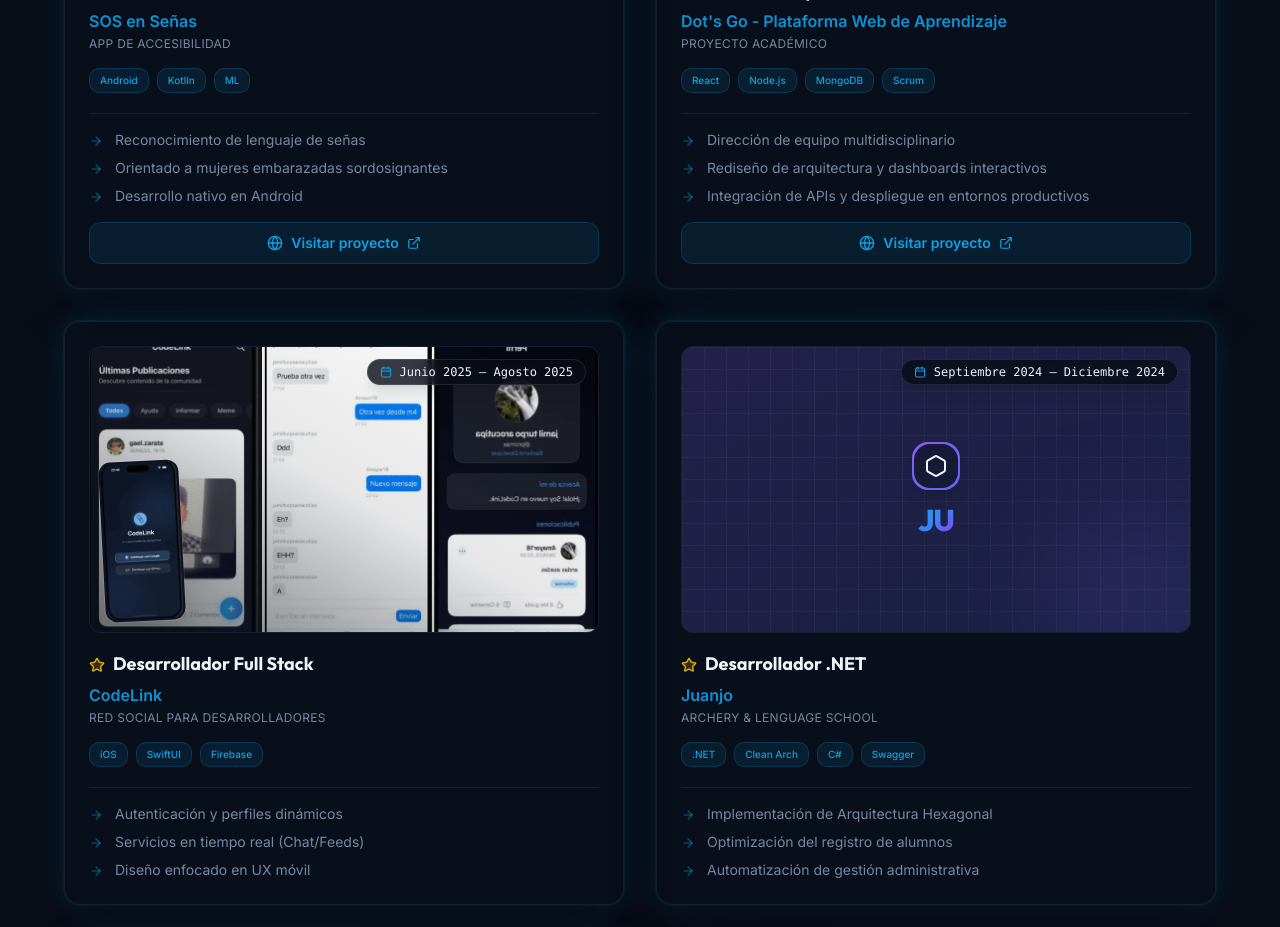
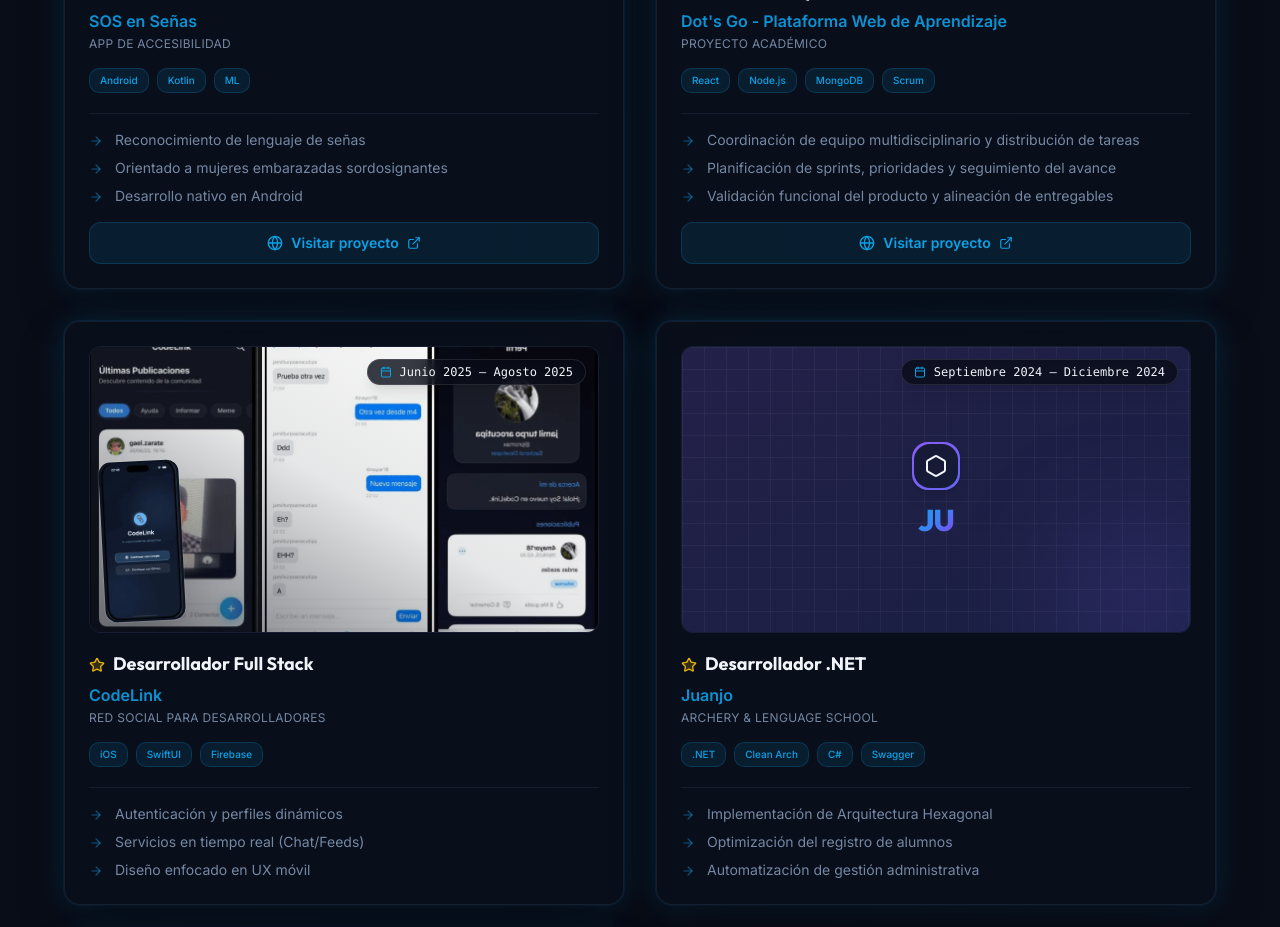
Before and after one commit to JTastico/digital-identity-hub, a React (Vite) app: page /#/ in a window 1280 px wide. Shown: the part 2740-3667 px from the top of the page. Built offline with nearby package versions, Linux system fonts and the light colour scheme; the HTML template or start-up script is replaced by a standard one.

Commit message:
fix(content): align dots go with project management role
- rewrite Dot's Go description around planning and team leadership
- update highlights to reflect coordination, sprint tracking and deliverable validation
- sync CV timeline period with portfolio content

```diff
--- a/src/data/translations.ts
+++ b/src/data/translations.ts
@@ -92,11 +92,11 @@
           period: "Junio 2025 – Enero 2026",
           images: ["/dots/dashboard.webp", "/dots/logo.webp"],
           link: "https://devdotfrontend.onrender.com/",
-          description: "Juego multijugador en tiempo real para aprender los rombos NFPA 704, evaluando el reconocimiento de los distintos rombos de seguridad.",
+          description: "Plataforma web de aprendizaje orientada a reforzar el reconocimiento de los rombos NFPA 704. Lideré la organización del equipo, la planificación del trabajo, la definición de prioridades y el seguimiento de entregables durante el desarrollo del producto.",
           highlights: [
-            "Dirección de equipo multidisciplinario",
-            "Rediseño de arquitectura y dashboards interactivos",
-            "Integración de APIs y despliegue en entornos productivos"
+            "Coordinación de equipo multidisciplinario y distribución de tareas",
+            "Planificación de sprints, prioridades y seguimiento del avance",
+            "Validación funcional del producto y alineación de entregables"
           ]
         },
         {
@@ -326,11 +326,11 @@
           period: "June 2025 – January 2026",
           images: ["/dots/dashboard.webp", "/dots/logo.webp"],
           link: "https://devdotfrontend.onrender.com/",
-          description: "A real-time multiplayer game to learn the NFPA 704 diamonds, testing recognition of the different safety diamonds.",
+          description: "A web learning platform focused on strengthening recognition of NFPA 704 diamonds. I led team organization, work planning, priority setting, and deliverable follow-up throughout product development.",
           highlights: [
-            "Leading a multidisciplinary team",
-            "Redesigning architecture and interactive dashboards",
-            "Integrating APIs and deploying in production environments"
+            "Coordinating a multidisciplinary team and task allocation",
+            "Planning sprints, priorities, and progress follow-up",
+            "Validating product functionality and aligning deliverables"
           ]
         },
         {
--- a/src/pages/CVPage.tsx
+++ b/src/pages/CVPage.tsx
@@ -84,12 +84,12 @@
     title: "Líder de Proyecto",
     project: "Dot's Go - Plataforma Web de Aprendizaje",
     company: "Proyecto Académico",
-    period: "Junio 2025 – Actualidad",
+    period: "Junio 2025 – Enero 2026",
     tech: ["React", "Node.js", "MongoDB", "Kanban"],
     highlights: [
-      "Dirección de equipo multidisciplinario",
-      "Rediseño de arquitectura y dashboards interactivos",
-      "Integración de APIs y despliegue en entornos productivos"
+      "Coordinación de equipo multidisciplinario y distribución de tareas",
+      "Planificación de sprints, prioridades y seguimiento del avance",
+      "Validación funcional del producto y alineación de entregables"
     ]
   },
   {
```
